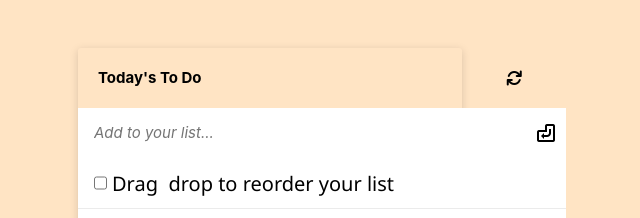
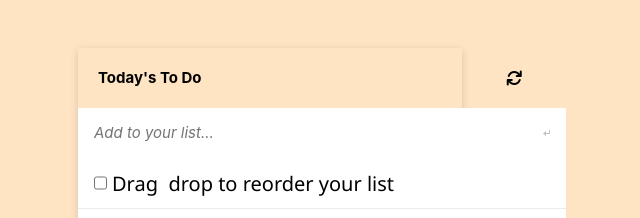
Before and after one commit to Edward-Kabue/todolist-webpack, a website built with webpack: page src/index.html in a window 1280 px wide. Shown: the top 218 px of the page, 370-1010 px from the left. Built offline with nearby package versions, Linux system fonts and the light colour scheme.

Commit message:
Fix linter error

```diff
--- a/package.json
+++ b/package.json
@@ -14,6 +14,7 @@
   "license": "ISC",
   "devDependencies": {
     "file-loader": "^6.2.0",
+    "hint": "^6.1.10",
     "html-webpack-plugin": "^5.5.0",
     "stylelint": "^13.13.1",
     "stylelint-config-standard": "^21.0.0",
--- a/src/style.css
+++ b/src/style.css
@@ -2,17 +2,8 @@
   box-sizing: border-box;
   margin: 0;
   padding: 0;
-  font-family:
-    -apple-system,
-    BlinkMacSystemFont,
-    'Segoe UI',
-    Roboto,
-    Oxygen,
-    Ubuntu,
-    Cantarell,
-    'Open Sans',
-    'Helvetica Neue',
-    sans-serif;
+  font-family: -apple-system, BlinkMacSystemFont, 'Segoe UI', Roboto, Oxygen,
+    Ubuntu, Cantarell, 'Open Sans', 'Helvetica Neue', sans-serif;
 }
 
 body {
@@ -67,7 +58,7 @@ input {
 }
 
 #submit-new-item {
-  background-image: url(./images/icons_enter.png);
+  background-image: url(./images/enter.png);
   background-color: white;
   border: none;
   background-repeat: no-repeat;
@@ -77,6 +68,8 @@ input {
   cursor: pointer;
   align-items: flex-end;
   position: relative;
+
+  font-size: 16px;
 }
 
 .sub {
```
Also changed, not shown: dist/images/6dc9d19015801ad3aa09.png (deleted), dist/images/fa544f635765db738d2e.png (added), dist/index.html, dist/main.js, 1 other file.
